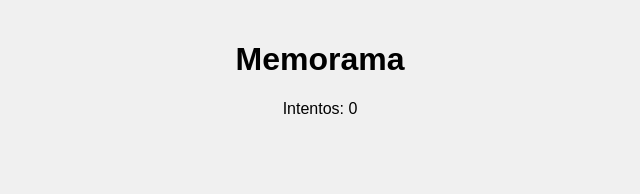
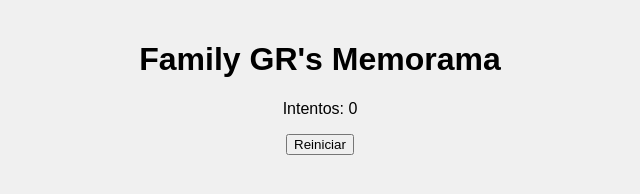
Before and after one commit to Chelisbond/memory_family, a plain HTML site: page index.html in a window 1280 px wide. Shown: the whole page, without its empty margins (320-960 px from the left). Drawn offline with Linux system fonts and the light colour scheme.

Commit message:
Update index.html

```diff
--- a/index.html
+++ b/index.html
@@ -7,8 +7,9 @@
   <link rel="stylesheet" href="style.css">
 </head>
 <body>
-  <h1>Memorama</h1>
+  <h1>Family GR's Memorama</h1>
   <p id="intentos">Intentos: 0</p>
+  <button id="reiniciar">Reiniciar</button>
   <div class="tablero" id="tablero"></div>
 
   <script src="script.js"></script>
```
